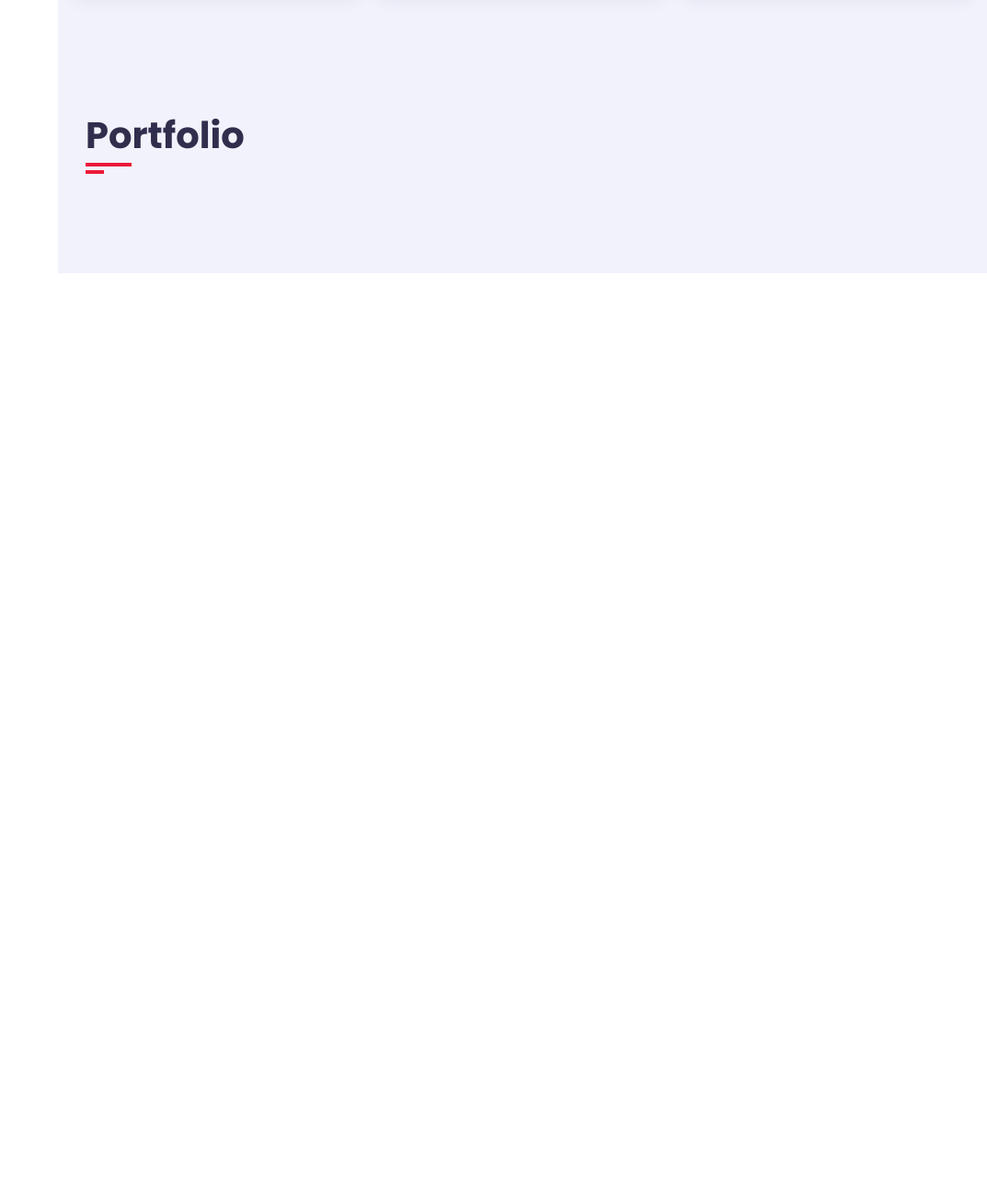
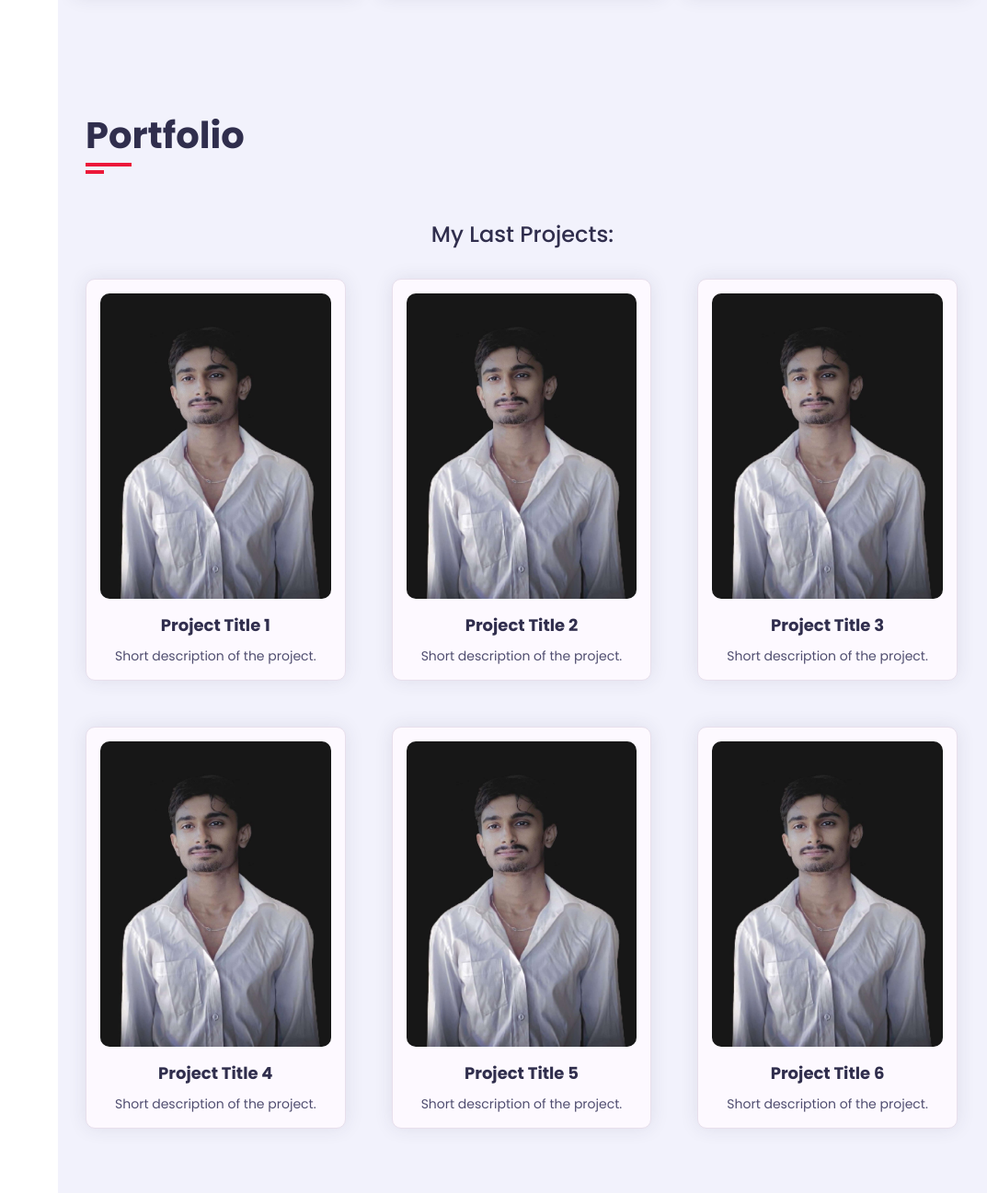
Before and after one commit to Bibek1619/Portfolio, a plain HTML site: page index.html in a window 1280 px wide. Shown: the part 3076-4373 px from the top of the page at 92% size, without its empty margins (207-1280 px from the left). Before the commit the page ends 3373 px from the top, so only its background shows below. Drawn offline with nearby package versions, Linux system fonts and the light colour scheme; a web font is replaced by a local one.

Commit message:
portfolioend

```diff
--- a/index.html
+++ b/index.html
@@ -430,17 +430,91 @@
 <!----service section end-->
 <!----portfolio section start-->
 <section class="portfolio section">
-<div class="container">
-    <div class="row">
-        <div class="section-title padd-15">
-            <h2>
-                Portfolio
-            </h2>
+    <div class="container">
+        <div class="row">
+            <div class="section-title padd-15">
+                <h2>Portfolio</h2>
+            </div>
         </div>
+        <div class="row">
+            <div class="portfolio-heading padd-15">
+                <h2>My Last Projects:</h2>
+            </div>
+        </div>
+        <div class="row">
+            <!-------portfolio items-->
+            <div class="portfolio-item padd-15">
+                <div class="portfolio-item-inner shadow-dark">
+                    <div class="portfolio-img">
+                        <img src="image/first.jpg" alt="Project 1">
+                    </div>
+                    <h3>Project Title 1</h3>
+                    <p>Short description of the project.</p>
+                </div>
+            </div>
+            <!-------portfolio items end-->
 
+            <!-------portfolio items-->
+            <div class="portfolio-item padd-15">
+                <div class="portfolio-item-inner shadow-dark">
+                    <div class="portfolio-img">
+                        <img src="image/first.jpg" alt="Project 2">
+                    </div>
+                    <h3>Project Title 2</h3>
+                    <p>Short description of the project.</p>
+                </div>
+            </div>
+            <!-------portfolio items end-->
 
+            <!-------portfolio items-->
+            <div class="portfolio-item padd-15">
+                <div class="portfolio-item-inner shadow-dark">
+                    <div class="portfolio-img">
+                        <img src="image/first.jpg" alt="Project 3">
+                    </div>
+                    <h3>Project Title 3</h3>
+                    <p>Short description of the project.</p>
+                </div>
+            </div>
+            <!-------portfolio items end-->
+
+            <!-------portfolio items-->
+            <div class="portfolio-item padd-15">
+                <div class="portfolio-item-inner shadow-dark">
+                    <div class="portfolio-img">
+                        <img src="image/first.jpg" alt="Project 4">
+                    </div>
+                    <h3>Project Title 4</h3>
+                    <p>Short description of the project.</p>
+                </div>
+            </div>
+            <!-------portfolio items end-->
+
+            <!-------portfolio items-->
+            <div class="portfolio-item padd-15">
+                <div class="portfolio-item-inner shadow-dark">
+                    <div class="portfolio-img">
+                        <img src="image/first.jpg" alt="Project 5">
+                    </div>
+                    <h3>Project Title 5</h3>
+                    <p>Short description of the project.</p>
+                </div>
+            </div>
+            <!-------portfolio items end-->
+
+            <!-------portfolio items-->
+            <div class="portfolio-item padd-15">
+                <div class="portfolio-item-inner shadow-dark">
+                    <div class="portfolio-img">
+                        <img src="image/first.jpg" alt="Project 6">
+                    </div>
+                    <h3>Project Title 6</h3>
+                    <p>Short description of the project.</p>
+                </div>
+            </div>
+            <!-------portfolio items end-->
+        </div>
     </div>
-</div>
 </section>
 <!----portfolio section end-->
 
--- a/style.css
+++ b/style.css
@@ -643,3 +643,67 @@ color: var(--text-black-700);
     position: relative;
 
 }
+/* Portfolio Section */
+.portfolio .container {
+    padding-bottom: 40px;
+}
+
+.portfolio .portfolio-heading {
+    flex: 0 0 100%;
+    max-width: 100%;
+    margin-bottom: 30px;
+}
+
+.portfolio .portfolio-heading h2 {
+    color: var(--text-black-900);
+    font-weight: 500;
+    font-size: 24px;
+    text-align: center;
+}
+
+.portfolio .row {
+    display: flex;
+    flex-wrap: wrap;
+    gap: 20px; /* Adds spacing between items */
+}
+
+.portfolio .portfolio-item {
+    flex: 0 0 calc(33.33% - 14px); /* 3 items per row with spacing */
+    max-width: calc(33.33% - 14px); /* 3 items per row with spacing */
+    margin-bottom: 30px;
+}
+
+.portfolio .portfolio-item-inner {
+    background-color: var(--bg-black-100);
+    border: 1px solid var(--bg-black-50);
+    border-radius: 10px;
+    padding: 15px;
+    box-shadow: 0 0 20px rgba(48, 46, 77, 0.1);
+    transition: all 0.3s ease;
+}
+
+.portfolio .portfolio-item-inner:hover {
+    transform: translateY(-5px);
+    box-shadow: 0 10px 30px rgba(48, 46, 77, 0.2);
+}
+
+.portfolio .portfolio-img img {
+    width: 100%;
+    border-radius: 10px;
+    display: block;
+}
+
+.portfolio .portfolio-item-inner h3 {
+    font-size: 18px;
+    font-weight: 700;
+    color: var(--text-black-900);
+    margin-top: 15px;
+    text-align: center;
+}
+
+.portfolio .portfolio-item-inner p {
+    font-size: 14px;
+    color: var(--text-black-700);
+    text-align: center;
+    margin-top: 10px;
+}
```
